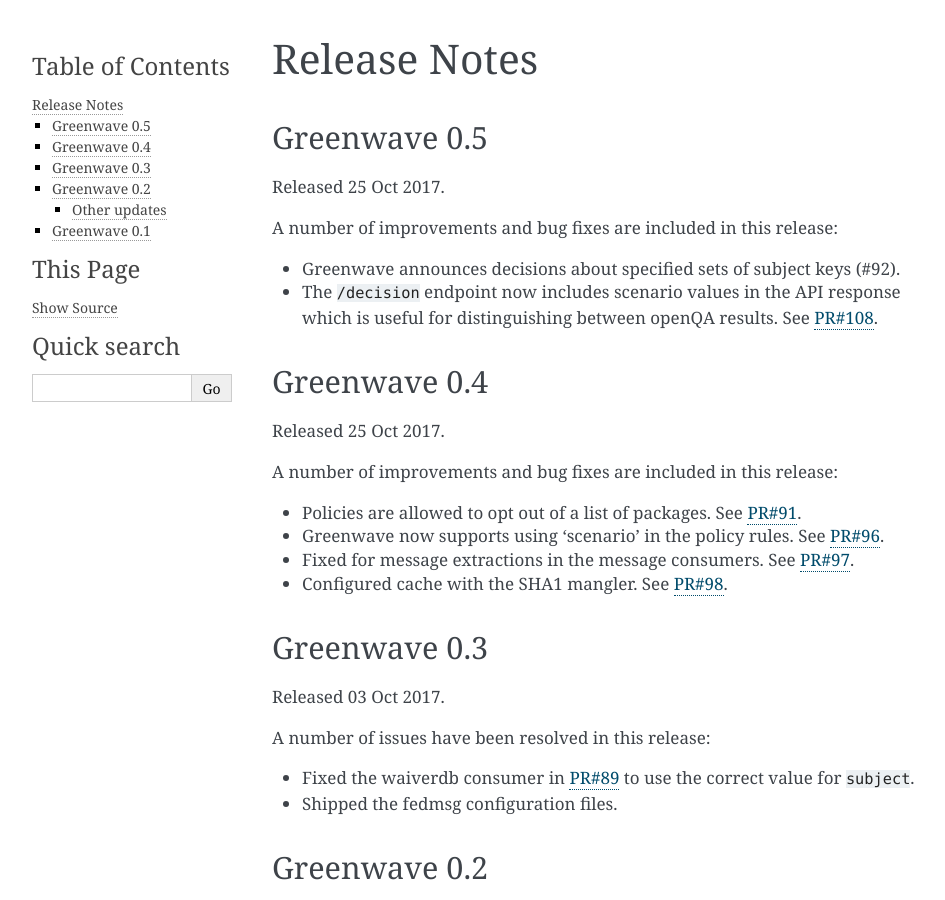
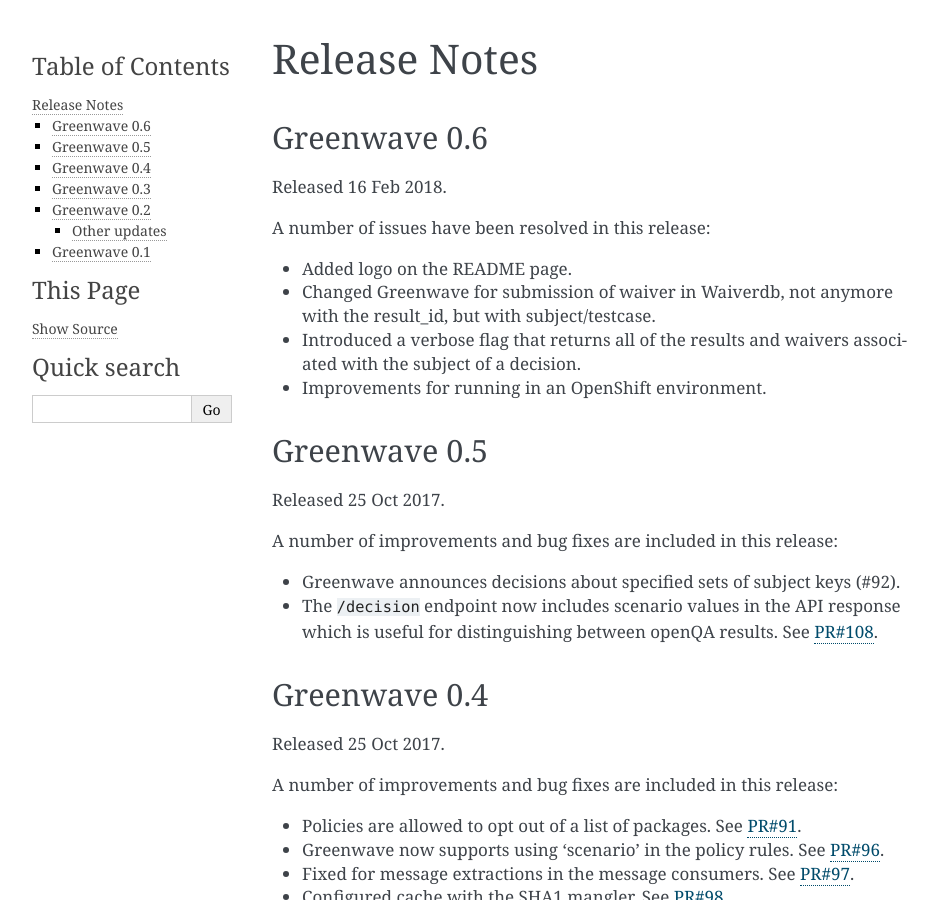
Before and after one commit to release-engineering/greenwave, a Sphinx documentation site: the page built from docs/release-notes.rst, in a window 1280 px wide and 900 px high. Shown: the whole window, without its empty margins (148-1093 px from the left). Built offline with Sphinx 7.4.7, drawn with Linux system fonts in a browser that asks for light colours; pages that are not in the unit, such as notebooks, are missing from menus.

Commit message:
Release notes for 0.6.0

```diff
--- a/docs/release-notes.rst
+++ b/docs/release-notes.rst
@@ -1,6 +1,23 @@
 =============
 Release Notes
 =============
+
+Greenwave 0.6
+=============
+
+Released 16 Feb 2018.
+
+A number of issues have been resolved in this release:
+
+* Added logo on the README page.
+
+* Changed Greenwave for submission of waiver in Waiverdb, not anymore with the
+  result_id, but with subject/testcase.
+
+* Introduced a verbose flag that returns all of the results and waivers associated
+  with the subject of a decision.
+
+* Improvements for running in an OpenShift environment.
 
 Greenwave 0.5
 =============
```
